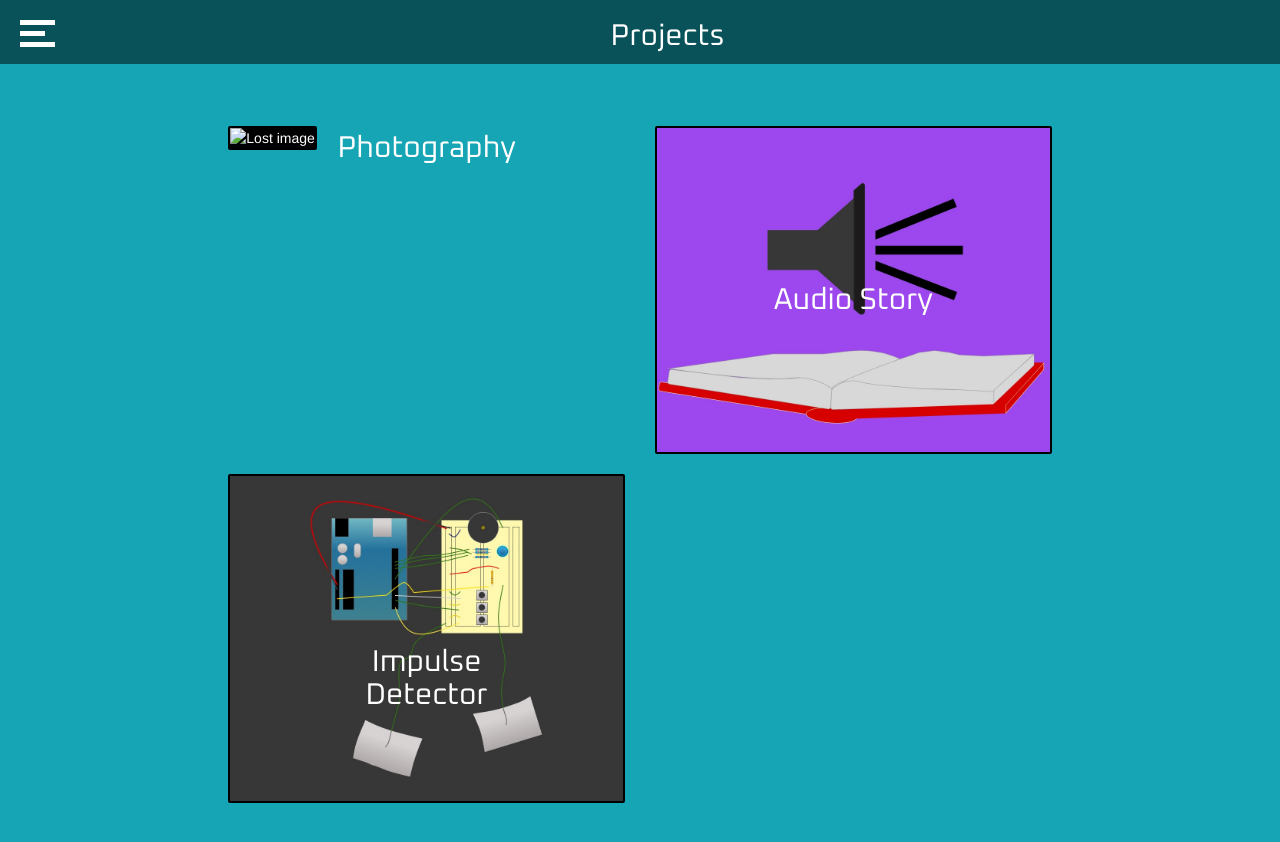
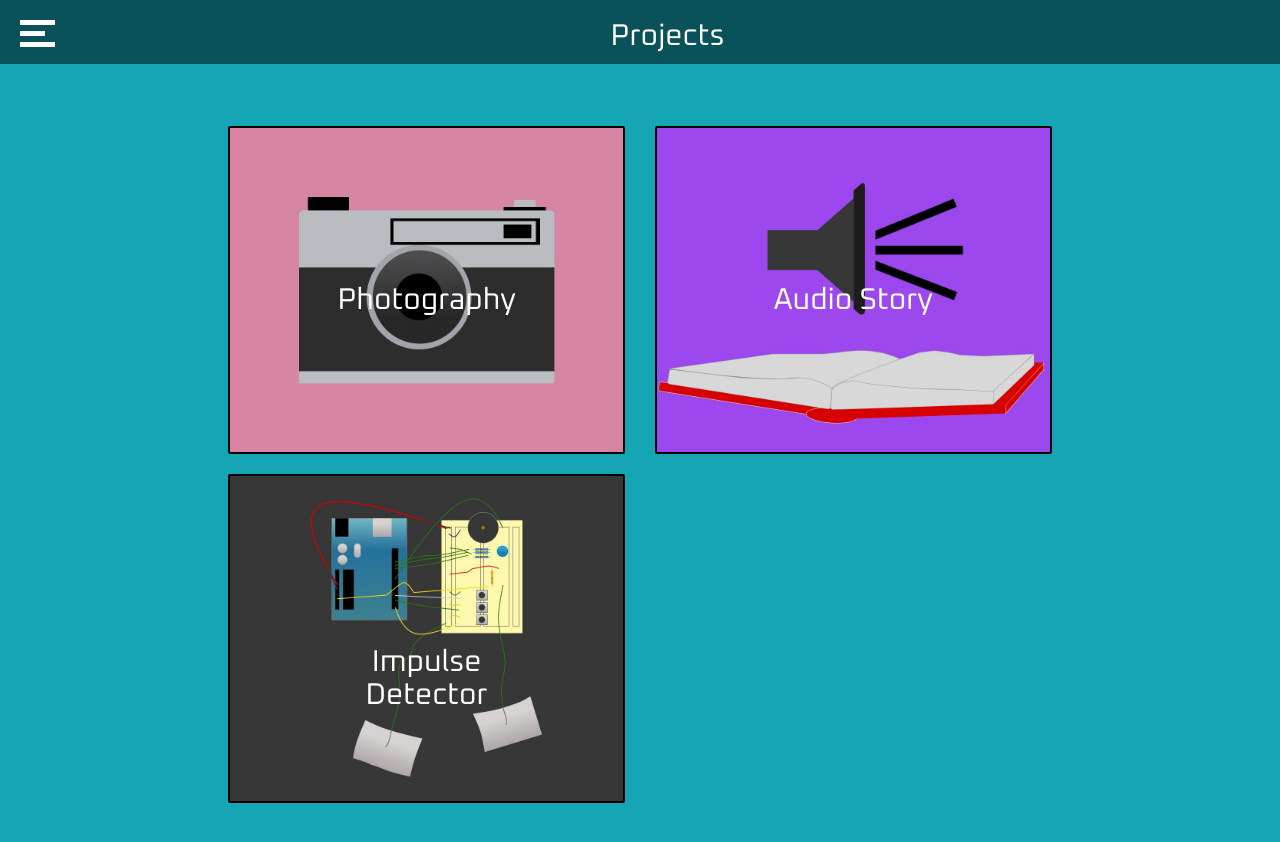
Before and after one commit to Tony8egan/AnthonyEgansSiteCS6041.io, a Jekyll site: the page built from Projects.markdown, in a window 1280 px wide. Shown: the top 842 px of the page. Built offline with Jekyll 4.4.1, drawn with Linux system fonts in a browser that asks for light colours; nearby versions of some CDN libraries.

Commit message:
Update Projects.html

```diff
--- a/_layouts/Projects.html
+++ b/_layouts/Projects.html
@@ -52,7 +52,7 @@
 
 
                 <a href="/Photography.html" class ="imageButton">
-                  <img src="images/PhotographyIcon.jpg" alt="Lost image" style="object-fit: cover;margin-top:20px;border: 2px solid black;border-radius: 2px;background-color: black">
+                  <img src="images/Photography/PhotographyIcon.jpg" alt="Lost image" style="object-fit: cover;margin-top:20px;border: 2px solid black;border-radius: 2px;background-color: black">
                   <H2 class="centered imageButtonText">Photography</H2>
                 </a>
             </div>
```
